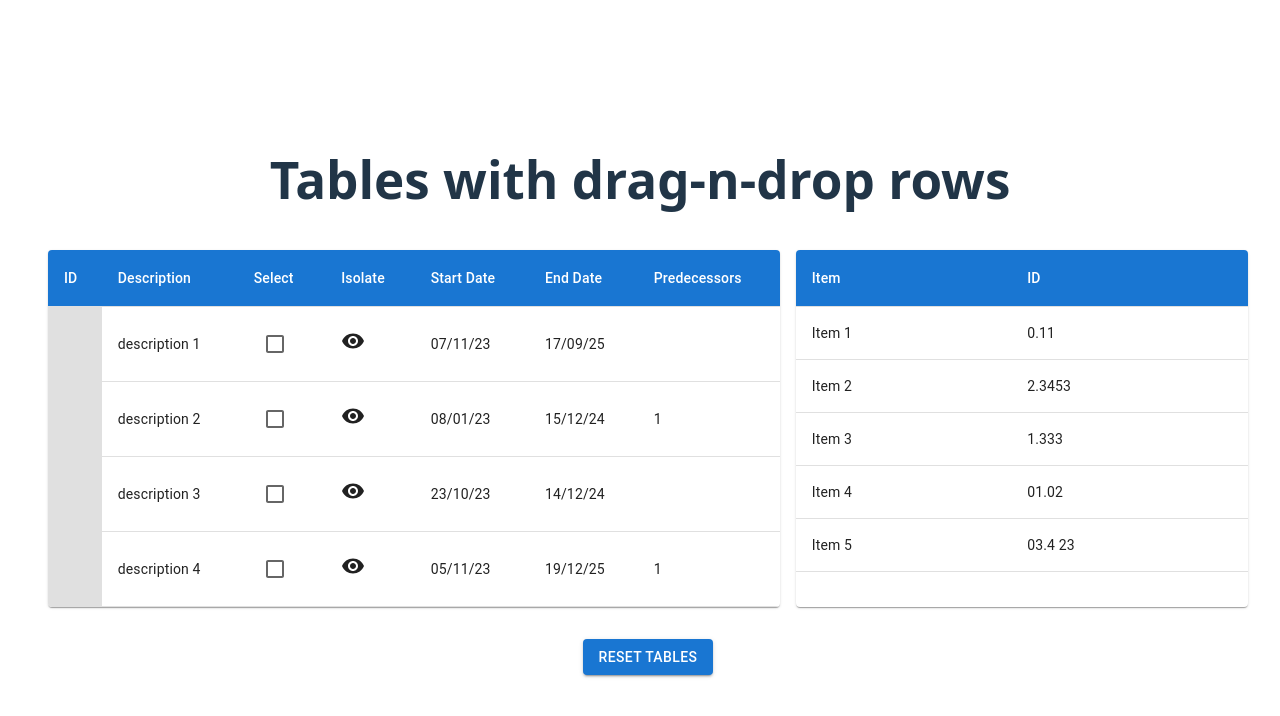
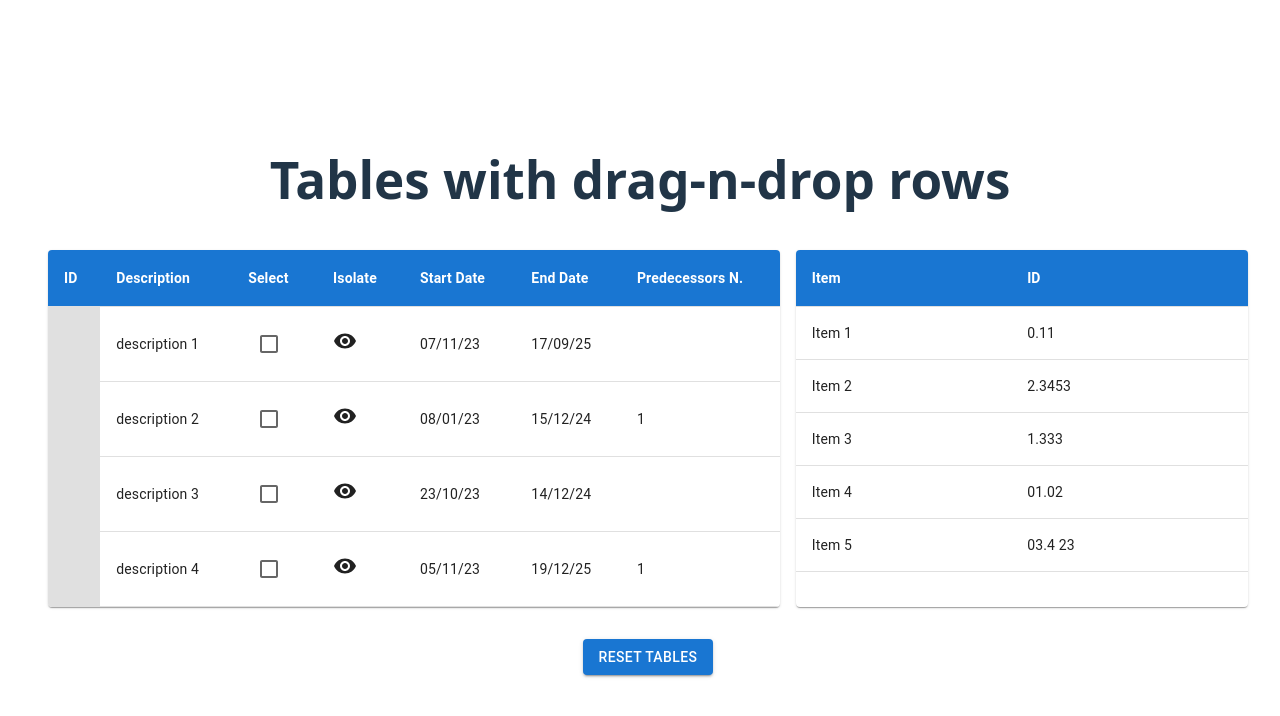
Before and after one commit to vshabala/dnd, a React (Vite) app: page / in a window 1280 px wide. Shown: the top 716 px of the page. Built offline with nearby package versions, Linux system fonts and the light colour scheme.

Commit message:
refactored and improved the tables styles

```diff
--- a/src/components/DragDropTables.jsx
+++ b/src/components/DragDropTables.jsx
@@ -13,9 +13,18 @@ import {
   Tooltip,
 } from "@mui/material";
 
+import { styled } from '@mui/material/styles';
 import { Visibility } from "@mui/icons-material";
+import { leftTableData, rightTableData } from "./data";
 
-import { leftTableData, rightTableData } from "./data";
+const HeaderRow = styled(TableRow)(({ theme }) => ({
+  backgroundColor: theme.palette.primary.main,
+  '& th': {
+    color: 'white',
+    fontWeight: 'bold',
+  },
+}));
+
 
 const DragDropTables = () => {
   const [rightRows, setRightRows] = useState(() => {
@@ -68,6 +77,8 @@ const DragDropTables = () => {
     setLeftRows(newLeftRows);
   };
 
+
+
   return (
     <Box
       sx={{
@@ -81,16 +92,16 @@ const DragDropTables = () => {
       <Box sx={{ display: "flex", width: "100%", gap: 2 }}>
         <TableContainer component={Paper} sx={{ flex: "1.618" }}>
           <Table>
-            <TableHead sx={{ color: "#fff" }}>
-              <TableRow sx={{ backgroundColor: "primary.main" }}>
-                <TableCell sx={{ color: "white" }}>ID</TableCell>
-                <TableCell sx={{ color: "white" }}>Description</TableCell>
-                <TableCell sx={{ color: "white" }}>Select</TableCell>
-                <TableCell sx={{ color: "white" }}>Isolate</TableCell>
-                <TableCell sx={{ color: "white" }}>Start Date</TableCell>
-                <TableCell sx={{ color: "white" }}>End Date</TableCell>
-                <TableCell sx={{ color: "white" }}>Predecessors</TableCell>
-              </TableRow>
+            <TableHead>
+            <HeaderRow>
+                <TableCell>ID</TableCell>
+                <TableCell>Description</TableCell>
+                <TableCell>Select</TableCell>
+                <TableCell>Isolate</TableCell>
+                <TableCell>Start Date</TableCell>
+                <TableCell>End Date</TableCell>
+                <TableCell >Predecessors N.</TableCell>
+              </HeaderRow>
             </TableHead>
             <TableBody>
               {leftRows.map((row) => (
@@ -101,9 +112,7 @@ const DragDropTables = () => {
                   sx={{ cursor: "pointer" }}
                 >
                   <Tooltip title={`${row.hint}`} arrow>
-                    <TableCell
-                      sx={{ backgroundColor: "grey.300", padding: "4px" }}
-                    >
+                    <TableCell sx={{ backgroundColor: "grey.300",  padding: "4px" }}>
                       {row.pid}
                     </TableCell>
                   </Tooltip>
@@ -127,10 +136,10 @@ const DragDropTables = () => {
         <TableContainer component={Paper} sx={{ flex: 1 }}>
           <Table>
             <TableHead>
-              <TableRow sx={{ backgroundColor: "primary.main" }}>
-                <TableCell sx={{ color: "white" }}>Item</TableCell>
-                <TableCell sx={{ color: "white" }}>ID</TableCell>
-              </TableRow>
+            <HeaderRow>
+                <TableCell>Item</TableCell>
+                <TableCell>ID</TableCell>
+              </HeaderRow>
             </TableHead>
             <TableBody>
               {rightRows.map((row) => (
```
